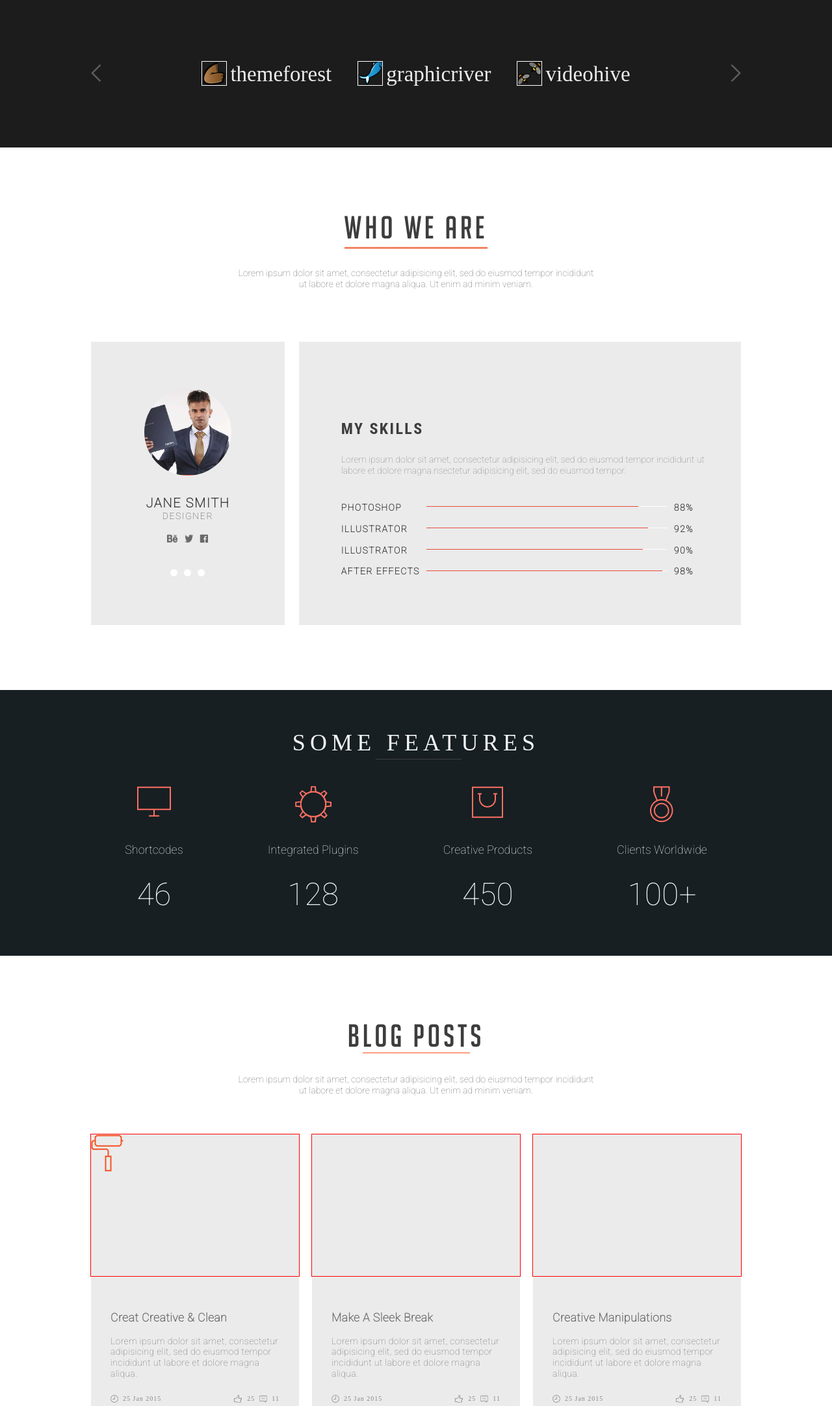
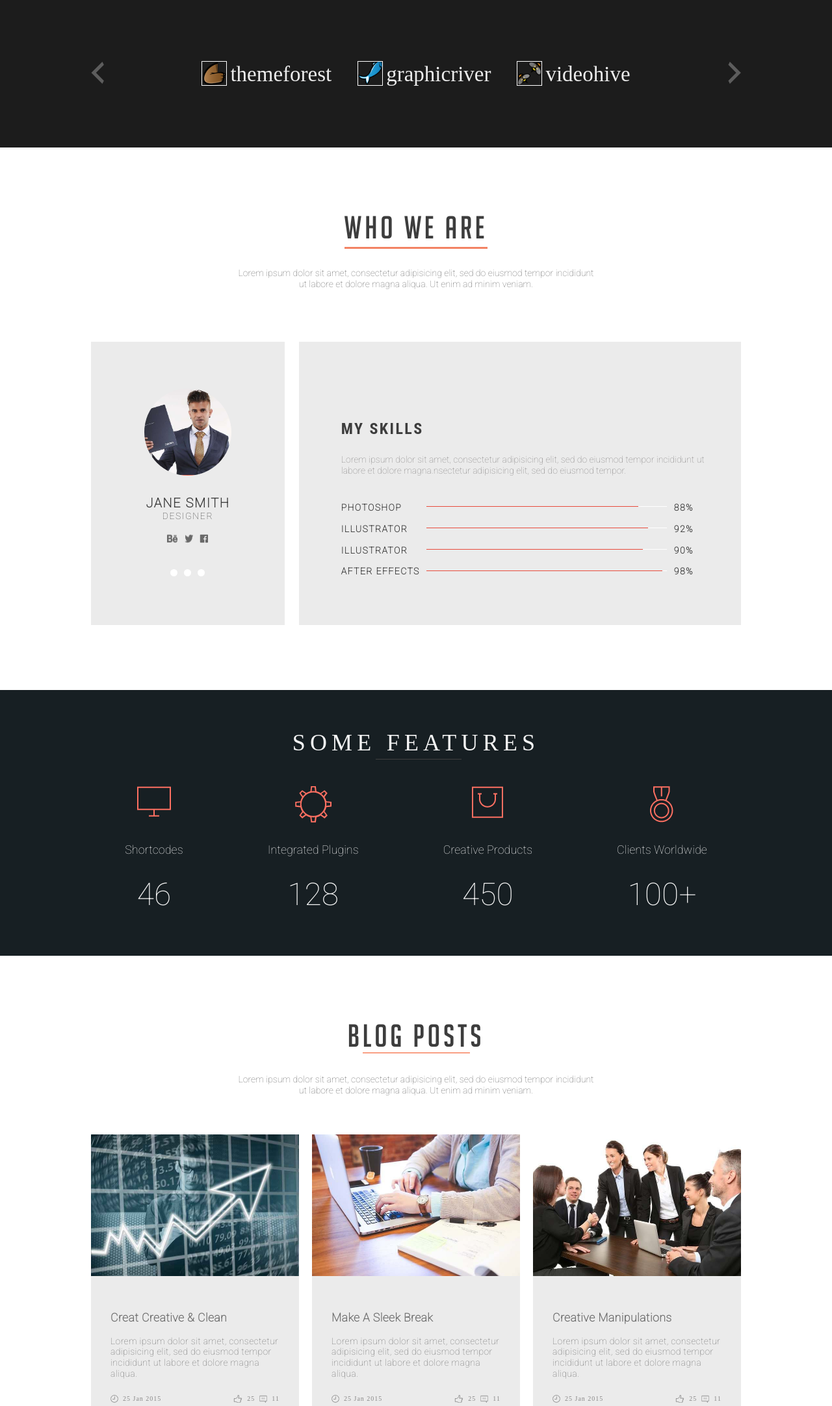
Before and after one commit to PablioKonst88/BoostFoliaProject, a plain HTML site: page index.html in a window 1280 px wide. Shown: the part 2953-5117 px from the top of the page at 65% size. Drawn offline with Linux system fonts and the light colour scheme.

Commit message:
animation&img-fix done

```diff
--- a/css/style.scss
+++ b/css/style.scss
@@ -420,6 +420,16 @@ $wrapper_width: 1000px;
         align-content: space-between;
         height: 36px;
     }
+    &__mainbox svg {
+        // width: 16px;
+        // height: 27px;
+        fill: #5d5d5d;
+    }
+    &__mainbox svg:hover {
+        // width: 16px;
+        // height: 27px;
+        fill: white;
+    }
     &__arrow {
         width: 16px;
         height: 27px;
@@ -521,13 +531,6 @@ $wrapper_width: 1000px;
         align-content: space-between;
         gap: 10px;
     }
-
-    // .about__socimg
-
-    &__socimg {
-    }
-
-    // .about__ld-btnsdiv
 
     &__ld-btnsdiv {
         padding-top: 40px;
@@ -796,15 +799,20 @@ $wrapper_width: 1000px;
         height: 218px;
         position: relative;
         margin: 0 auto;
-        outline: 1px solid red;
+        // outline: 1px solid red;
         transition: 0.5s;
+    }
+    &__cart-image {
+        width: 100%;
+        height: 218px;
     }
 
     &__cart-sub-img {
         position: absolute;
         width: 100%;
         height: 218px;
-        background-image: url(../images/blog-posts/dgi.png);
+        background-color: #ffffff10;
+        backdrop-filter: blur(12px);
         display: none;
         transition: 0.5s;
     }
--- a/index.html
+++ b/index.html
@@ -546,11 +546,15 @@
         <section class="clients">
             <div class="wrapper clients__wrap">
                 <div class="clients__mainbox">
-                    <img
-                        class="clients__arrow"
-                        src="images/clients/arrowleft.png"
-                        alt="left"
-                    />
+                    <svg
+                        viewBox="0 0 13 23"
+                        fill="none"
+                        xmlns="http://www.w3.org/2000/svg"
+                    >
+                        <path
+                            d="M12.6998 3.7499L4.9498 11.4999L12.6998 19.2499L11.1498 22.3499L0.299805 11.4999L11.1498 0.649902L12.6998 3.7499Z"
+                        />
+                    </svg>
                     <div class="clients__box">
                         <div class="clients__unit">
                             <img
@@ -577,11 +581,15 @@
                             <p class="clients__title">videohive</p>
                         </div>
                     </div>
-                    <img
-                        class="clients__arrow"
-                        src="images/clients/arrowrigth.png"
-                        alt="next"
-                    />
+                    <svg
+                        viewBox="0 0 13 23"
+                        fill="none"
+                        xmlns="http://www.w3.org/2000/svg"
+                    >
+                        <path
+                            d="M0.299805 19.2499L8.0498 11.4999L0.299805 3.7499L1.8498 0.649902L12.6998 11.4999L1.8498 22.3499L0.299805 19.2499Z"
+                        />
+                    </svg>
                 </div>
             </div>
         </section>
@@ -764,7 +772,7 @@
                                 </div>
                             </div>
                             <img
-                                src="images/about/valick.png"
+                                src="images/works/entrepreneur-g6bad61e50_640.jpg"
                                 alt="valick"
                                 class="posts__cart-image"
                             />
@@ -815,7 +823,11 @@
                                     />
                                 </div>
                             </div>
-                            <!-- <img src="images/about/valick.png" alt="valick" class="posts__cart-image"> -->
+                            <img
+                                src="images/works/student-g31b72964b_640.jpg"
+                                alt="valick"
+                                class="posts__cart-image"
+                            />
                         </div>
                         <div class="posts__text-box">
                             <p class="posts__cart-title">Make A Sleek Break</p>
@@ -861,6 +873,11 @@
                                     />
                                 </div>
                             </div>
+                            <img
+                                src="images/works/people-g51a34d3d5_640.jpg"
+                                alt="valick"
+                                class="posts__cart-image"
+                            />
                         </div>
 
                         <div class="posts__text-box">
```
Also changed, not shown: css/style.css, images/about/be.svg (added), images/about/facebook.svg (added), images/about/twitter.svg (added), images/slider/arrow_left.svg (added), images/slider/arrow_right.svg (added), 1 other file.
